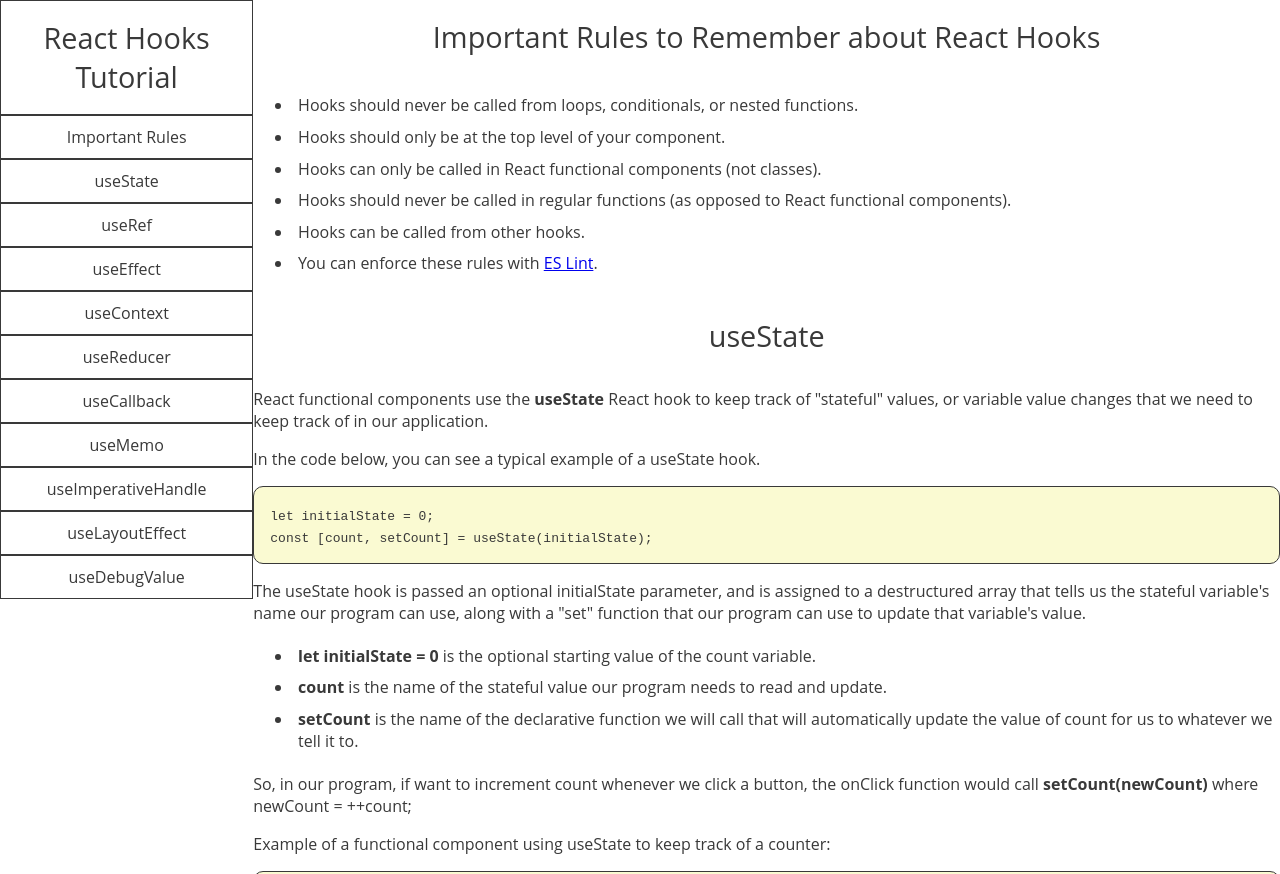
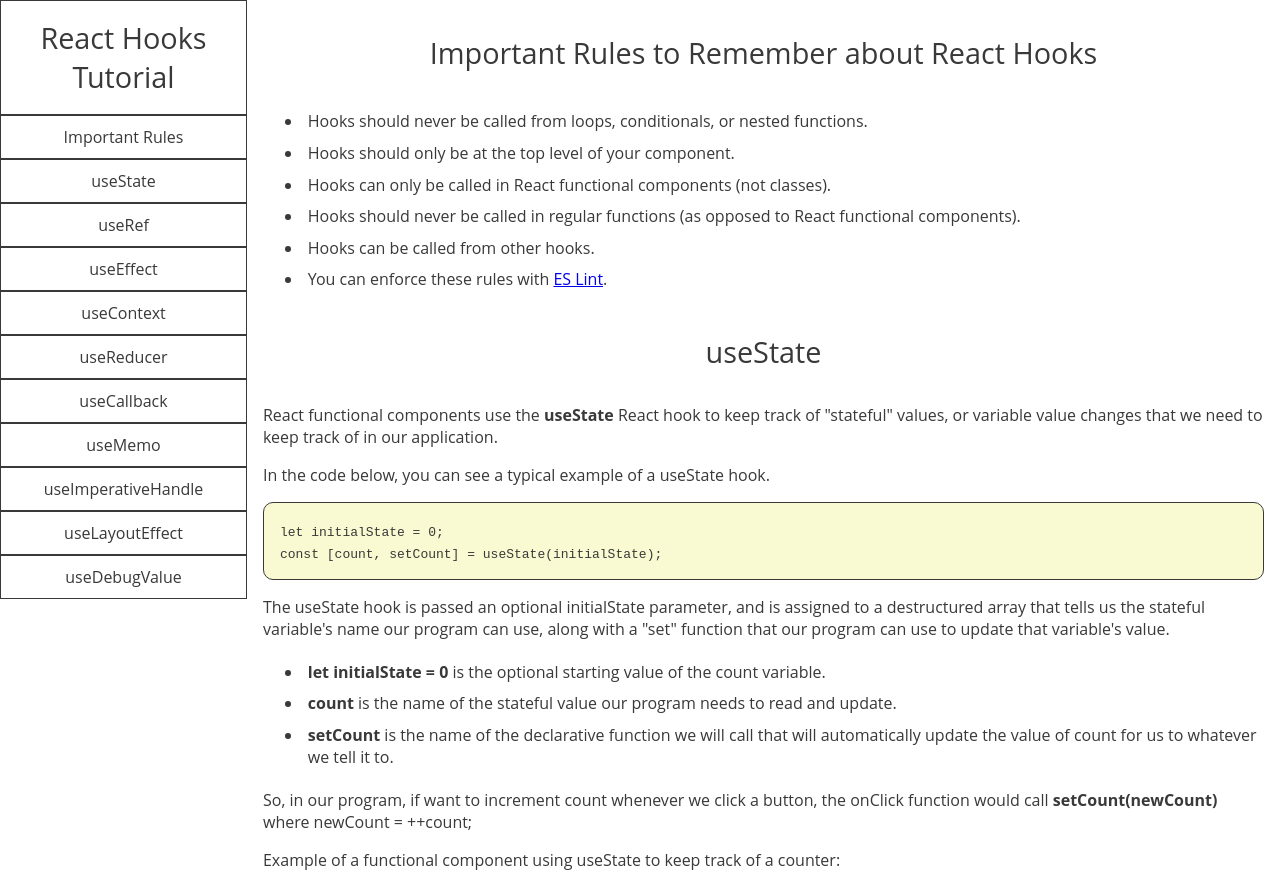
Before and after one commit to SabrinaMarkon/css-technical-documentation-page, a website: page index.html in a window 1280 px wide. Shown: the top 874 px of the page. Drawn offline with Linux system fonts and the light colour scheme.

Commit message:
Fix padding in main area.

```diff
--- a/styles.css
+++ b/styles.css
@@ -33,9 +33,10 @@ a.nav-link {
   color: inherit;
   text-decoration: none;
 }
-main {
+#main-doc {
   width: 95%;
   margin: auto;
+  padding: 1em;
 }
 #main-doc li {
   padding: 0.3em;
```
